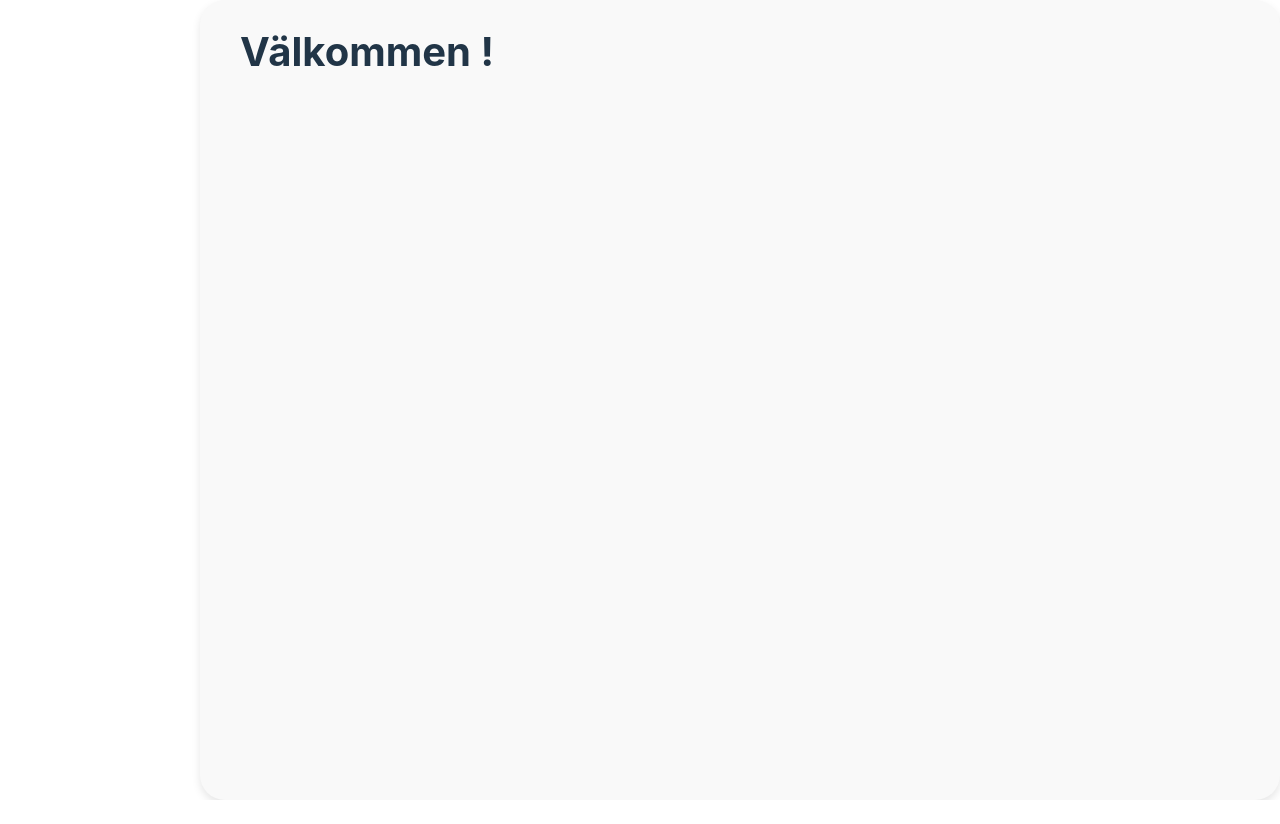
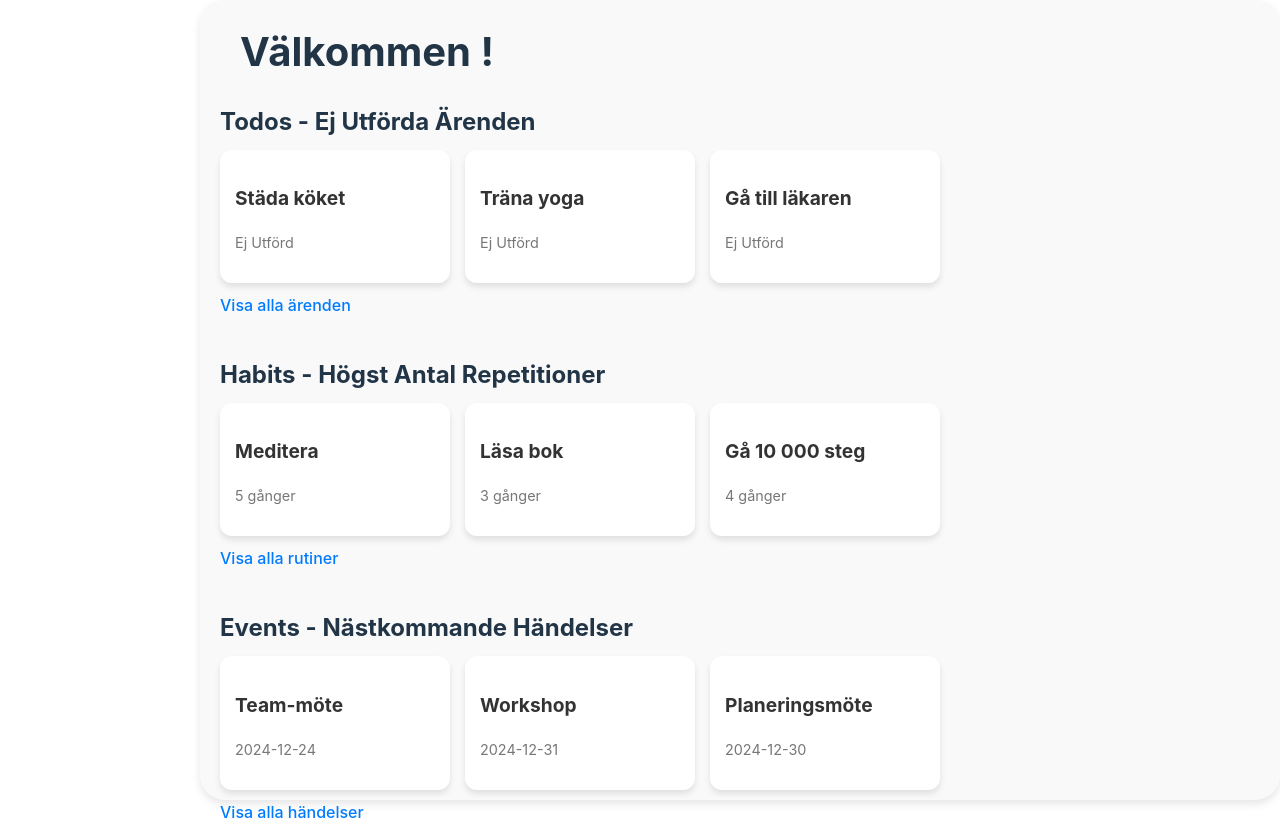
Before and after one commit to Osmanity/dailyfocus, a React (Vite) app in the folder client/: page /overview in a window 1280 px wide. Before the commit the page ends 800 px from the top, so only its background shows below. Built offline with nearby package versions, Linux system fonts and the light colour scheme; no server answers.

Commit message:
Updated Overview Page

```diff
--- a/client/src/pages/Overview/Overview.jsx
+++ b/client/src/pages/Overview/Overview.jsx
@@ -2,6 +2,7 @@ import { useContext, useEffect, useState } from "react";
 import { UserContext } from "../../../context/userContext";
 import styles from "./Overview.module.css";
 import axios from "axios";
+import { Link } from "react-router";
 
 function Overview() {
   const { user } = useContext(UserContext);
@@ -15,6 +16,24 @@ function Overview() {
 
     fetchQuote();
   }, []);
+
+  const todos = [
+    { title: "Städa köket", status: "Ej Utförd" },
+    { title: "Träna yoga", status: "Ej Utförd" },
+    { title: "Gå till läkaren", status: "Ej Utförd" },
+  ];
+
+  const habits = [
+    { title: "Meditera", count: "5 gånger" },
+    { title: "Läsa bok", count: "3 gånger" },
+    { title: "Gå 10 000 steg", count: "4 gånger" },
+  ];
+
+  const events = [
+    { title: "Team-möte", date: "2024-12-24" },
+    { title: "Workshop", date: "2024-12-31" },
+    { title: "Planeringsmöte", date: "2024-12-30" },
+  ];
 
   return (
     <div className={styles.container}>
@@ -30,6 +49,79 @@ function Overview() {
             <p className={styles.subtitle}>{quote}</p>
           </div>
         </div>
+        <div className={styles.sections}>
+          {/* Todos Section */}
+          <div className={styles.section}>
+            <div className={styles.sectionHeader}>
+              <h2>Todos - Ej Utförda Ärenden</h2>
+            </div>
+            <div className={styles.cards}>
+              {todos.map((todo, index) => (
+                <div key={index} className={styles.card}>
+                  <div className={styles.cardHeader}>
+                    <p>{todo.title}</p>
+                  </div>
+                  <div className={styles.cardFooter}>
+                    <p>{todo.status}</p>
+                  </div>
+                </div>
+              ))}
+            </div>
+          </div>
+          <div className={styles.containerLink}>
+            <Link to="/todos" className={styles.link}>
+              Visa alla ärenden
+            </Link>
+          </div>
+
+          {/* Habits Section */}
+          <div className={styles.section}>
+            <div className={styles.sectionHeader}>
+              <h2>Habits - Högst Antal Repetitioner</h2>
+            </div>
+            <div className={styles.cards}>
+              {habits.map((habit, index) => (
+                <div key={index} className={styles.card}>
+                  <div className={styles.cardHeader}>
+                    <p>{habit.title}</p>
+                  </div>
+                  <div className={styles.cardFooter}>
+                    <p>{habit.count}</p>
+                  </div>
+                </div>
+              ))}
+            </div>
+          </div>
+          <div className={styles.containerLink}>
+            <Link to="/habits" className={styles.link}>
+              Visa alla rutiner
+            </Link>
+          </div>
+
+          {/* Events Section */}
+          <div className={styles.section}>
+            <div className={styles.sectionHeader}>
+              <h2>Events - Nästkommande Händelser</h2>
+            </div>
+            <div className={styles.cards}>
+              {events.map((event, index) => (
+                <div key={index} className={styles.card}>
+                  <div className={styles.cardHeader}>
+                    <p>{event.title}</p>
+                  </div>
+                  <div className={styles.cardFooter}>
+                    <p>{event.date}</p>
+                  </div>
+                </div>
+              ))}
+            </div>
+          </div>
+          <div className={styles.containerLink}>
+            <Link to="/events" className={styles.link}>
+              Visa alla händelser
+            </Link>
+          </div>
+        </div>
       </div>
     </div>
   );
--- a/client/src/pages/Overview/Overview.module.css
+++ b/client/src/pages/Overview/Overview.module.css
@@ -21,7 +21,6 @@
   flex-direction: row;
   justify-content: space-between;
   align-items: center;
-  /* background-color: bisque; */
   padding: 10px 20px;
   border-radius: 15px;
 }
@@ -39,3 +38,83 @@
   color: #5c636a;
   margin: 0;
 }
+
+.sections {
+  display: flex;
+  flex-direction: column;
+  gap: 20px;
+}
+
+.section {
+  margin-top: 20px;
+}
+
+.sectionHeader {
+  display: flex;
+  /* justify-content: space-between; */
+  align-items: center;
+  margin-bottom: 10px;
+}
+
+.sectionHeader h2 {
+  text-align: left;
+  font-size: 1.5rem;
+  margin: 0;
+}
+
+.link {
+  font-size: 1rem;
+  color: #007bff;
+  text-decoration: none;
+}
+
+.link:hover {
+  text-decoration: underline;
+}
+
+.containerLink {
+  display: flex;
+  justify-content: start;
+  margin-top: -10px;
+}
+
+.cards {
+  display: flex;
+  flex-wrap: wrap;
+  gap: 15px;
+  margin-top: 10px;
+}
+
+.card {
+  background-color: #ffffff;
+  border-radius: 12px;
+  box-shadow: 0 4px 6px rgba(0, 0, 0, 0.1);
+  padding: 15px;
+  width: 200px;
+  transition: transform 0.2s ease, box-shadow 0.2s ease;
+}
+
+.card:hover {
+  transform: translateY(-5px);
+  box-shadow: 0 6px 12px rgba(0, 0, 0, 0.15);
+  cursor: pointer;
+}
+
+.cardHeader {
+  font-weight: bold;
+  font-size: 1.2rem;
+  color: #333333;
+  margin-bottom: 10px;
+  text-align: left;
+}
+
+.cardFooter {
+  font-size: 0.9rem;
+  color: #777777;
+  text-align: left;
+}
+
+.task p {
+  margin: 0;
+  padding: 0;
+}
```
